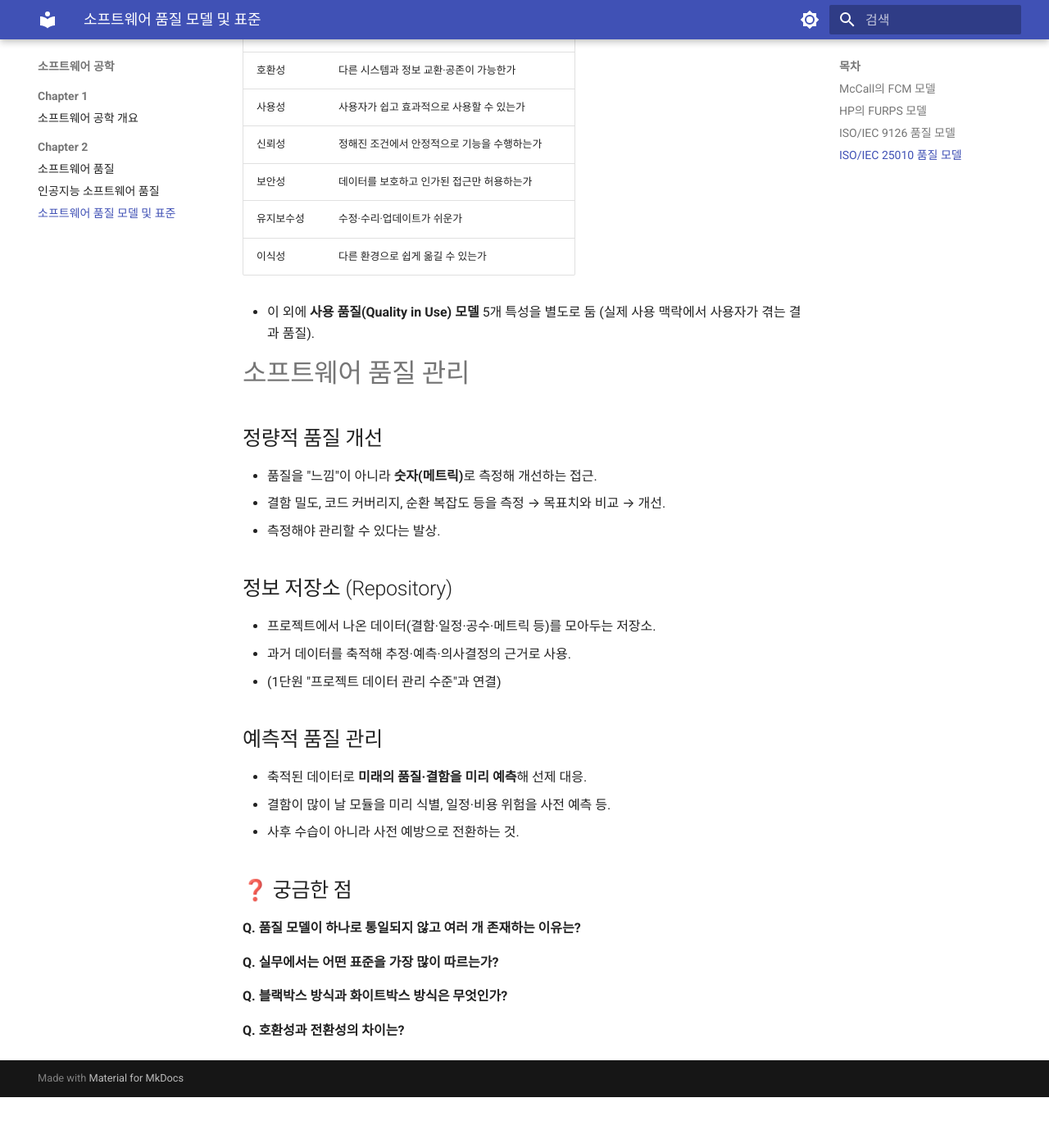
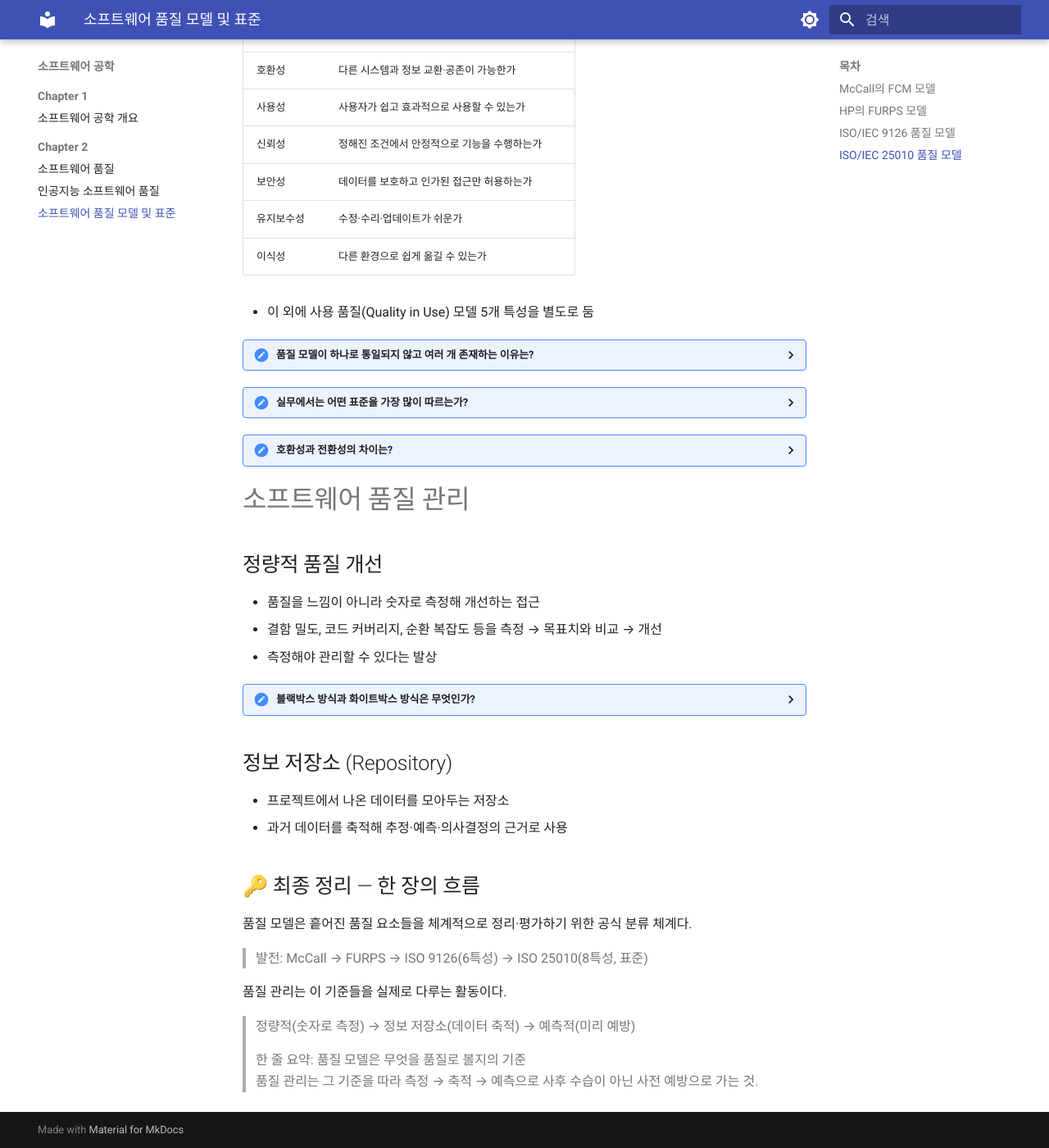
Before and after one commit to CokaNuri/CSBE, an MkDocs documentation site: the page built from docs/software-engineering/Chapter 2/03 소프트웨어 품질 모델 및 표준.md, in a window 1280 px wide and 1400 px high, scrolled down 1636 px. Shown: the whole window at 82% size. Built offline with MkDocs 1.6.1 and Material for MkDocs 9.7.7, drawn with Linux system fonts in a browser that asks for light colours; before the commit the page ends 2974 px from its top, so only the background shows below that; some of the changed text lies outside the part shown.

Commit message:
03 표준 정리

```diff
--- a/docs/software-engineering/Chapter 2/03 소프트웨어 품질 모델 및 표준.md
+++ b/docs/software-engineering/Chapter 2/03 소프트웨어 품질 모델 및 표준.md
@@ -1,13 +1,13 @@
 # 소프트웨어 품질 모델 및 표준
 
-> 품질 요소들을 체계적으로 정리·평가하기 위한 "공식 분류 체계"
+> 품질 요소들을 체계적으로 정리·평가하기 위한 공식 분류 체계
 
 > 발전 흐름: McCall(1977) → FURPS → ISO 9126 → ISO 25010
 
 ## McCall의 FCM 모델
 
 - 가장 초기(1977)의 품질 모델. 3계층 구조.
-- **Factor(품질 요소) → Criteria(평가 기준) → Metric(측정 지표)** 로 나눠
+- Factor(품질 요소) → Criteria(평가 기준) → Metric(측정 지표) 로 나눠
   추상적 품질을 점차 측정 가능한 수치로 내려가게 함.
 - 품질을 3가지 관점으로 분류:
   - 제품 운영 (Operation): 정확성·신뢰성·효율성·무결성·사용성
@@ -33,8 +33,8 @@
 ## ISO/IEC 25010 품질 모델
 
 - 2011년 제정. 현재의 사실상 국제 표준 (SQuaRE 시리즈).
-- 9126을 확장해 **보안성**과 **호환성**을 독립 특성으로 승격한 게 핵심 변화.
-- **제품 품질 모델: 8개 특성** (각각 세부특성으로 다시 분할)
+- 9126을 확장해 보안성과 호환성을 독립 특성으로 승격한 게 핵심 변화.
+- 제품 품질 모델: 8개 특성 (각각 세부특성으로 다시 분할)
 
 ![alt text](image-1.png)
 
@@ -49,35 +49,64 @@
 | 유지보수성  | 수정·수리·업데이트가 쉬운가                       |
 | 이식성      | 다른 환경으로 쉽게 옮길 수 있는가                 |
 
-- 이 외에 **사용 품질(Quality in Use) 모델** 5개 특성을 별도로 둠
-  (실제 사용 맥락에서 사용자가 겪는 결과 품질).
+- 이 외에 사용 품질(Quality in Use) 모델 5개 특성을 별도로 둠
+
+<details>
+<summary>품질 모델이 하나로 통일되지 않고 여러 개 존재하는 이유는?</summary>
+
+- 만든 주체·목적이 다름: McCall은 학술적 분류, FURPS는 HP 실무용, ISO는 국제 표준화
+- 시대를 반영함: 9126(1991)엔 덜 중요했던 보안·호환성이 인터넷·클라우드 시대에 critical해져 25010이 추가
+- 도메인마다 중요한 품질이 다름: 게임=성능·사용성, 금융=보안·무결성, 의료·항공=안전성
+- 품질 자체가 다면적: 하나의 모델로 다 담으면 너무 추상적이거나 복잡해짐
+- 결론: 좋은 품질이 보는 사람·시대·분야마다 달라 단일 정답 모델이 없다. 그래서 25010이 사실상 표준 역할을 하되 상황에 맞게 골라 쓴다.
+
+</details>
+
+<details>
+<summary>실무에서는 어떤 표준을 가장 많이 따르는가?</summary>
+
+품질 모델 중에선 ISO/IEC 25010이 사실상 국제 표준(de facto). 다만 표준 준수는 층위가 여러 개다.
+
+</details>
+
+<details>
+<summary>호환성과 전환성의 차이는?</summary>
+
+- 호환성: 다른 시스템과 같은 환경에서 정보를 교환하고 공존하며 함께 동작하는가
+- 전환성: 소프트웨어를 다른 환경으로 옮기거나 재사용하기 쉬운가
+
+</details>
 
 # 소프트웨어 품질 관리
 
 ## 정량적 품질 개선
 
-- 품질을 "느낌"이 아니라 **숫자(메트릭)**로 측정해 개선하는 접근.
-- 결함 밀도, 코드 커버리지, 순환 복잡도 등을 측정 → 목표치와 비교 → 개선.
-- 측정해야 관리할 수 있다는 발상.
+- 품질을 느낌이 아니라 숫자로 측정해 개선하는 접근
+- 결함 밀도, 코드 커버리지, 순환 복잡도 등을 측정 → 목표치와 비교 → 개선
+- 측정해야 관리할 수 있다는 발상
+
+<details>
+<summary>블랙박스 방식과 화이트박스 방식은 무엇인가?</summary>
+
+- 블랙박스: 내부 구조를 안 보고 입력과 출력만으로 검증. 사용자 관점, 요구사항 충족 확인. 예) 기능 테스트, 인수 테스트.
+- 화이트박스: 내부 코드를 보고 모든 경로·분기를 따라가며 검증. 개발자 관점. 예) 단위 테스트, 커버리지 분석
+
+</details>
 
 ## 정보 저장소 (Repository)
 
-- 프로젝트에서 나온 데이터(결함·일정·공수·메트릭 등)를 모아두는 저장소.
-- 과거 데이터를 축적해 추정·예측·의사결정의 근거로 사용.
-- (1단원 "프로젝트 데이터 관리 수준"과 연결)
+- 프로젝트에서 나온 데이터를 모아두는 저장소
+- 과거 데이터를 축적해 추정·예측·의사결정의 근거로 사용
 
-## 예측적 품질 관리
+## 🔑 최종 정리 — 한 장의 흐름
 
-- 축적된 데이터로 **미래의 품질·결함을 미리 예측**해 선제 대응.
-- 결함이 많이 날 모듈을 미리 식별, 일정·비용 위험을 사전 예측 등.
-- 사후 수습이 아니라 사전 예방으로 전환하는 것.
+품질 모델은 흩어진 품질 요소들을 체계적으로 정리·평가하기 위한 공식 분류 체계다.
 
-## ❓ 궁금한 점
+> 발전: McCall → FURPS → ISO 9126(6특성) → ISO 25010(8특성, 표준)
 
-**Q. 품질 모델이 하나로 통일되지 않고 여러 개 존재하는 이유는?**
+품질 관리는 이 기준들을 실제로 다루는 활동이다.
 
-**Q. 실무에서는 어떤 표준을 가장 많이 따르는가?**
+> 정량적(숫자로 측정) → 정보 저장소(데이터 축적) → 예측적(미리 예방)
 
-**Q. 블랙박스 방식과 화이트박스 방식은 무엇인가?**
-
-**Q. 호환성과 전환성의 차이는?**
+> 한 줄 요약: 품질 모델은 무엇을 품질로 볼지의 기준 <br>
+> 품질 관리는 그 기준을 따라 측정 → 축적 → 예측으로 사후 수습이 아닌 사전 예방으로 가는 것.
```
Also changed, not shown: other parts of docs/software-engineering/Chapter 2/03 소프트웨어 품질 모델 및 표준.md (+6 -6 lines).
